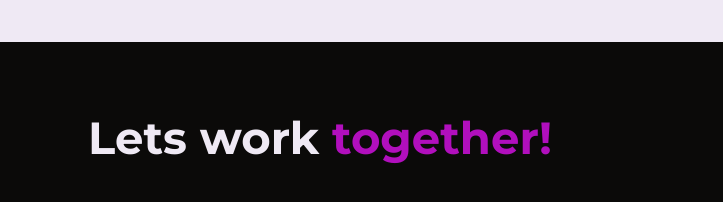
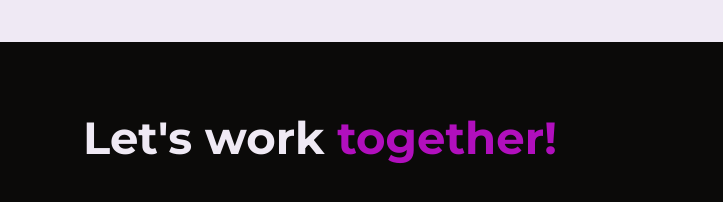
Before and after one commit to CarlosSFr/myportfolio, a plain HTML site: page index.html in a window 1280 px wide. Shown: the part 2128-2330 px from the top of the page, 0-723 px from the left. Drawn offline with Linux system fonts and the light colour scheme.

Commit message:
teste de atualização

```diff
--- a/index.html
+++ b/index.html
@@ -99,7 +99,7 @@
 <section id="contact" class="contact">
   <div class="contact-div">
       <div class="title">
-        <h2>Lets work <span style="color:#B10FBD">together!</span></h2>
+        <h2>Let's work <span style="color:#B10FBD">together!</span></h2>
       </div>
       <div class="contact-icons">
       <a id="profile-link" href="https://www.linkedin.com/in/carlos-eduardo-dos-santos-freitas-1529031a1/" target="_blank">
```
